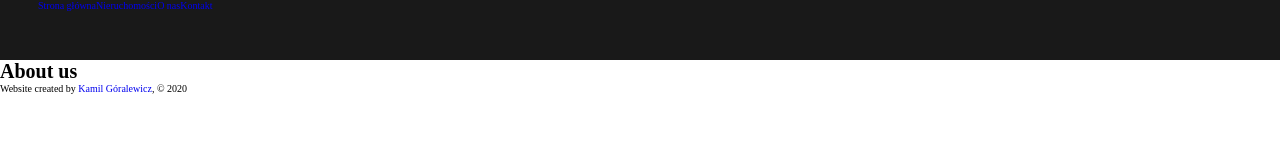
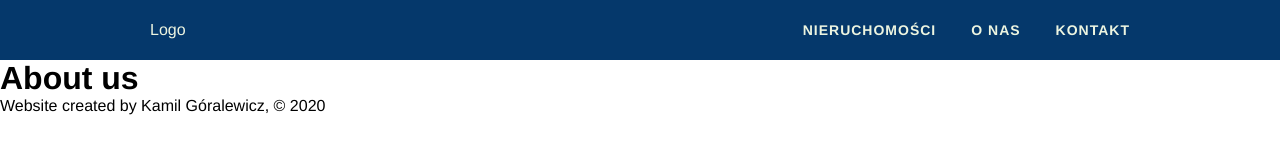
Before and after one commit to KamilGitHubowiec/Mieszkanie-Po-Krakowsku, a Gatsby site: page /about in a window 1280 px wide. Built offline with nearby package versions, Linux system fonts and the light colour scheme; Gatsby itself is replaced by a stand-in of ours.

Commit message:
Minor css adjustments

```diff
--- a/src/components/header.js
+++ b/src/components/header.js
@@ -1,6 +1,8 @@
 import React from 'react'
 import { graphql, useStaticQuery } from 'gatsby'
 import Img from "gatsby-image"
+
+import header from '../styles/header.module.scss'
 
 const Header = () => {
   const data = useStaticQuery(graphql`
@@ -17,8 +19,8 @@ const Header = () => {
   `)
 
   return (
-    <div>
-      <Img fluid={data.file.childImageSharp.fluid} alt={data.file.name} />
+    <div className={header.header}>
+      <Img className={header.image} fluid={data.file.childImageSharp.fluid} alt={data.file.name} />
     </div>
   )
 }
--- a/src/components/navbar.js
+++ b/src/components/navbar.js
@@ -5,14 +5,24 @@ import navbar from '../styles/navbar.module.scss'
 
 const NavigationMenu = () => {
   return (
-    <nav className={navbar.navbar} >
-      <Link to='/'>Strona główna</Link>
+    <nav className={navbar.nav} >
+      <Link to='/'>Logo</Link>
 
-      <Link to='/estates'>Nieruchomości</Link>
+      <div className={navbar.links}>
 
-      <Link to='/about'>O nas</Link>
+        <div className={navbar.link}>
+          <Link to='/estates'>NIERUCHOMOŚCI</Link>
+        </div>
 
-      <Link to='/contact'>Kontakt</Link>
+        <div className={navbar.link}>
+          <Link to='/about'>O NAS</Link>
+        </div>
+
+        <div className={navbar.link}>
+          <Link to='/contact'>KONTAKT</Link>
+        </div>
+
+      </div>
     </nav>
   )
 }
--- a/src/styles/index.scss
+++ b/src/styles/index.scss
@@ -1,7 +1,10 @@
 // Colors
-$color-primary: #f2a23d;
-$color-secondary: #191919;
-$color-tetiary: #ffffff;
+$color-primary: #05386B;
+$color-secondary: #379683;
+$color-secondary-2: #5CDB95;
+$color-secondary-3: #8EE4AF;
+$color-tetiary: #EDF5E1;
+$color-black: #282828;
 
 // Global configs
 *,
@@ -15,6 +18,7 @@ $color-tetiary: #ffffff;
   resize: none;
   box-sizing: border-box;
   outline: none;
+  color: inherit;
 }
 
 html {
@@ -22,3 +26,9 @@ html {
   font-size: 62.5%; //1rem = 10px; 10px/16px = 62.5%
   scroll-behavior: smooth;
 }
+
+body {
+  font-family: 'Helvetica';
+  font-size: 1.6rem;
+  font-weight: 400;
+}
--- a/src/styles/navbar.module.scss
+++ b/src/styles/navbar.module.scss
@@ -1,11 +1,61 @@
 @import "./index.scss";
 
-.navbar {
+.nav {
   width: 100%;
   height: 6rem;
-  padding: 0 3.8rem 0 3.8rem;
+  padding: 1.5rem 15rem;
   position: sticky;
   top: 0;
   z-index: 90;
-  background-color: $color-secondary;
+  background-color: $color-primary;
+  display: flex;
+  justify-content: space-between;
+  align-items: center;
+  color: $color-tetiary;
+
 }
+
+.links {
+  display: flex;
+}
+
+.link {
+  padding: 0.6rem 0;
+  font-size: 1.4rem;
+  font-weight: 600;
+  letter-spacing: 0.1rem;
+  color: $color-tetiary;
+  margin-left: 3.5rem;
+  position: relative;
+  transition: all 0.2s ease-in-out;
+  cursor: pointer;
+
+  &:before,
+  &:after {
+    content: "";
+    position: absolute;
+    bottom: -0.3rem;
+    width: 0px;
+    height: 2px;
+    transition: all 0.2s ease-in-out;
+    transition-duration: 0.3s;
+    opacity: 0;
+    background-color: $color-tetiary;
+  }
+
+  &:before {
+    left: 50%;
+  }
+
+  &:after {
+    right: 50%;
+  }
+
+  &:hover {
+    &:before,
+    &:after {
+      width: 50%;
+      opacity: 1;
+    }
+  }
+}
```
Also changed, not shown: src/styles/header.module.scss (added, +9 -0 lines), README.md.
